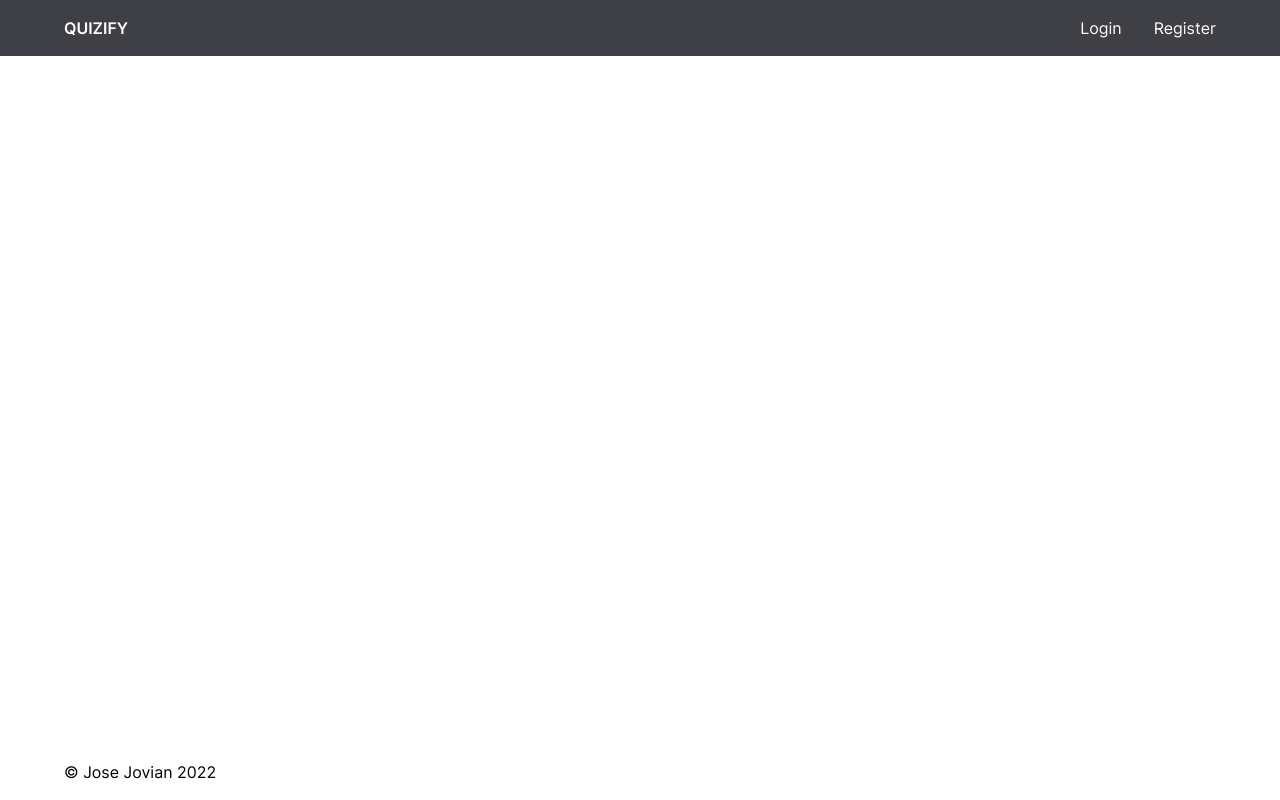
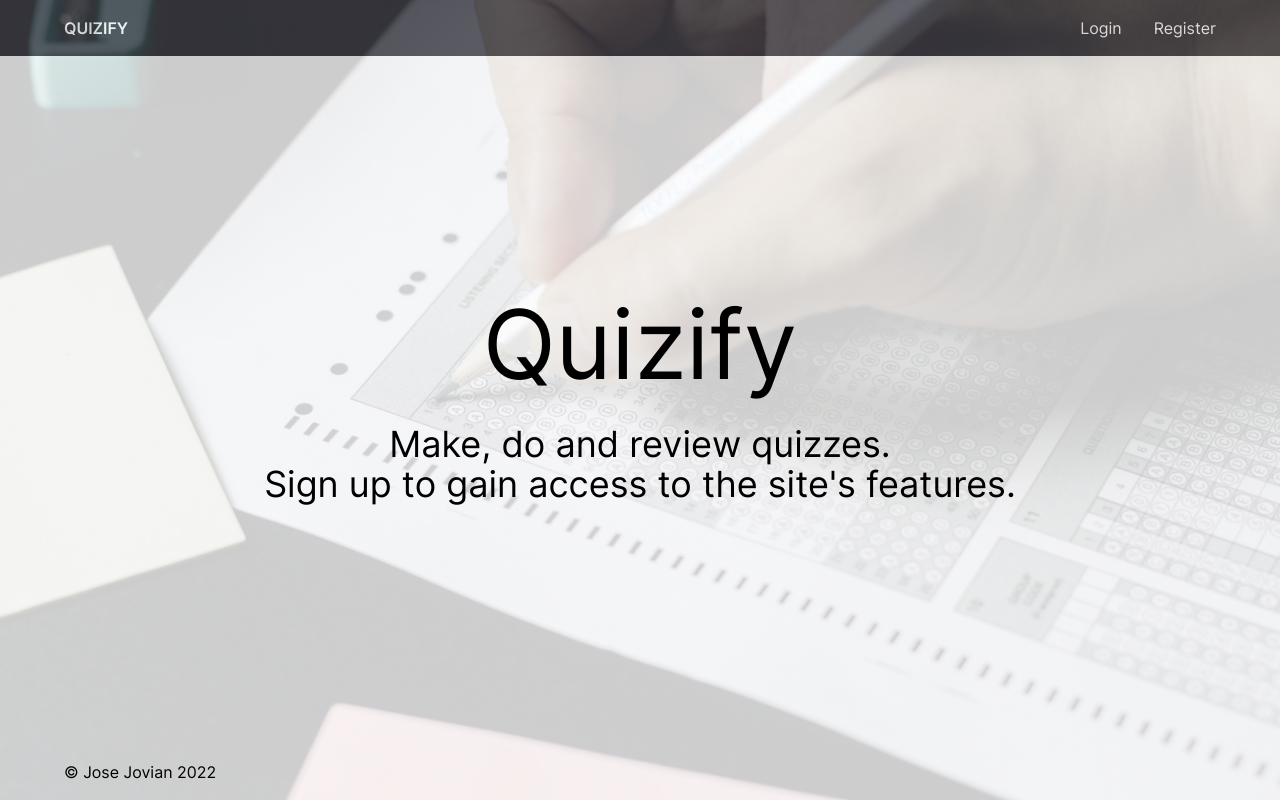
Before and after one commit to josejovian/quizify-next, a Next.js app: page / in a window 1280 px wide. Built offline with nearby package versions, Linux system fonts and the light colour scheme.

Commit message:
feat: created landing page

```diff
--- a/pages/index.js
+++ b/pages/index.js
@@ -1,8 +1,30 @@
+import clsx from "clsx";
+import Image from "next/image";
+
 const Home = () => {
 	return (
-		<div>
+		<div
+			className={clsx(
+				"absolute top-0 w-screen h-screen",
+				"flex items-center justify-center"
+			)}
+		>
+			<div
+				id="landing-background"
+				className="absolute top-0 left-0 w-screen h-screen opacity-20"
+			>
+				<Image src="/landing.jpg" layout="fill" />
+			</div>
+			<div className="flex flex-col items-center justify-center text-center">
+				<h1 className="text-4xl md:text-8xl z-20">Quizify</h1>
+				<p className="mt-8 text-xl md:text-4xl z-20">
+					Make, do and review quizzes.
+					<br />
+					Sign up to gain access to the site's features.
+				</p>
+			</div>
 		</div>
 	);
-}
+};
 
 export default Home;
```
Also changed, not shown: public/landing.jpg (added).
